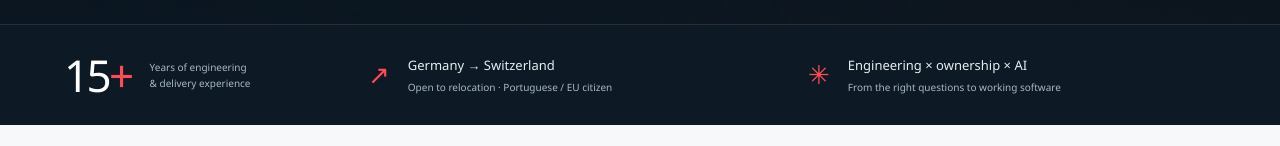
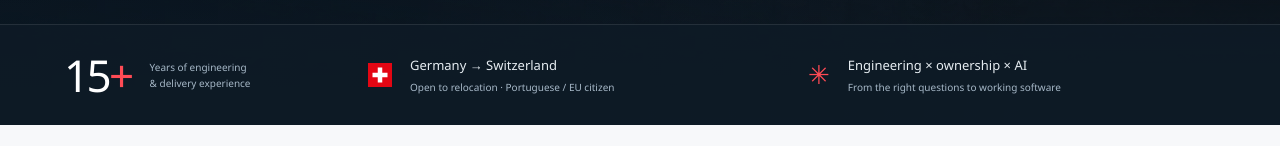
Before and after one commit to nazariy17/personal-webpage-2026, a React (Vite) app: page / in a window 1280 px wide. Shown: the part 773-919 px from the top of the page. Built offline with nearby package versions, Linux system fonts and the light colour scheme.

Commit message:
design: add a Swiss flag beside the relocation destination

```diff
--- a/src/components/Hero.css
+++ b/src/components/Hero.css
@@ -32,6 +32,8 @@
 .hero-facts p > span { font-size: 10px; color: #a7b9c8; line-height: 1.6; }
 .hero-facts p > span > strong { display: block; font-size: 13px; font-weight: 500; color: #e6edf2; margin-bottom: 4px; }
 .hero-facts p > span > span { display: block; font-size: 10px; }
+.destination-flag { display: inline-flex; justify-content: center; flex-shrink: 0; }
+.destination-flag svg { display: block; width: 24px; height: 24px; }
 .hero-facts p > .fact-icon { color: var(--accent-on-dark); font-size: 26px; }
 .motion-enabled .hero-kicker { animation: hero-enter .7s both; }
 .motion-enabled .hero h1 { animation: hero-enter .8s .1s both; }
--- a/src/components/Hero.tsx
+++ b/src/components/Hero.tsx
@@ -24,6 +24,6 @@ export default function Hero({ paused, reduced, onToggleMotion }: HeroProps) {
       <a className="hero-scroll" href="#work"><span aria-hidden="true">↓</span>Scroll to discover</a>
       <button className="motion-control" onClick={onToggleMotion} disabled={reduced} aria-pressed={paused || reduced} aria-label={reduced ? 'Animation reduced by system preference' : paused ? 'Resume animation' : 'Pause animation'}><span aria-hidden="true">{paused || reduced ? '▷' : 'Ⅱ'}</span>{reduced ? 'Reduced motion' : paused ? 'Resume animation' : 'Pause animation'}</button>
     </div>
-    <div className="hero-facts"><div className="hero-facts-inner"><p><strong>15<span>+</span></strong><span>Years of engineering<br />& delivery experience</span></p><p><span className="fact-icon" aria-hidden="true">↗</span><span><strong>Germany → Switzerland</strong><span>Open to relocation · Portuguese / EU citizen</span></span></p><p><span className="fact-icon" aria-hidden="true">✳</span><span><strong>Engineering × ownership × AI</strong><span>From the right questions to working software</span></span></p></div></div>
+    <div className="hero-facts"><div className="hero-facts-inner"><p><strong>15<span>+</span></strong><span>Years of engineering<br />& delivery experience</span></p><p><span className="fact-icon destination-flag" aria-hidden="true"><svg viewBox="0 0 32 32" width="24" height="24" focusable="false"><path fill="#e30613" d="M0 0h32v32H0z" /><path fill="#fff" d="M13 6h6v7h7v6h-7v7h-6v-7H6v-6h7z" /></svg></span><span><strong>Germany → Switzerland</strong><span>Open to relocation · Portuguese / EU citizen</span></span></p><p><span className="fact-icon" aria-hidden="true">✳</span><span><strong>Engineering × ownership × AI</strong><span>From the right questions to working software</span></span></p></div></div>
   </section>;
 }
```
Also changed, not shown: 1 other file (tests, documents, lock files or other folders).
